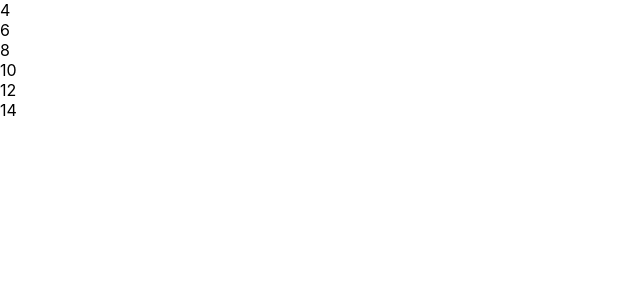
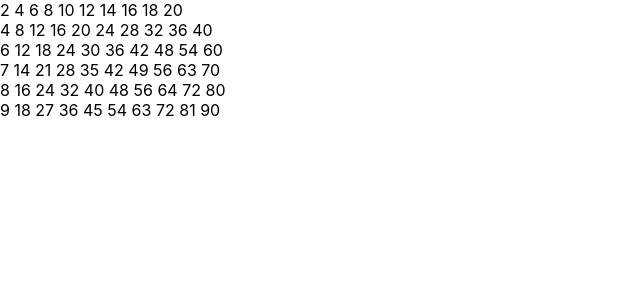
Before and after one commit to Anamika2424/second-project, a React (Create React App) app: page / in a window 1280 px wide. Shown: the top 300 px of the page, without its empty margins (0-640 px from the left). Built offline with nearby package versions, Linux system fonts and the light colour scheme.

Commit message:
tables using map ()

```diff
--- a/src/App.js
+++ b/src/App.js
@@ -1,19 +1,24 @@
-
 import './App.css';
 
 function App() {
-let array = [2 ,3,4,5,6,7];
-
+    let array = [2, 4, 6, 7, 8, 9];
+    let numbers = [1, 2, 3, 4, 5, 6, 7, 8, 9, 10];
     return (
         <div>
-       { array.map((singleElement) =>{
-            return <div>{singleElement*2}</div>
-        }
+
+            {array.map((singleElement) => {
+                return <div>
+                    {
+                        numbers.map((sequenceOfNumbers) => {
+                            return <span> {singleElement * sequenceOfNumbers}</span>
+                        }
+                        )
+                    }
+                </div>
+            })
+            }
+        </div>
+
     )
-
-
-    }
-    </div>
-    );
 }
 export default App;
```
